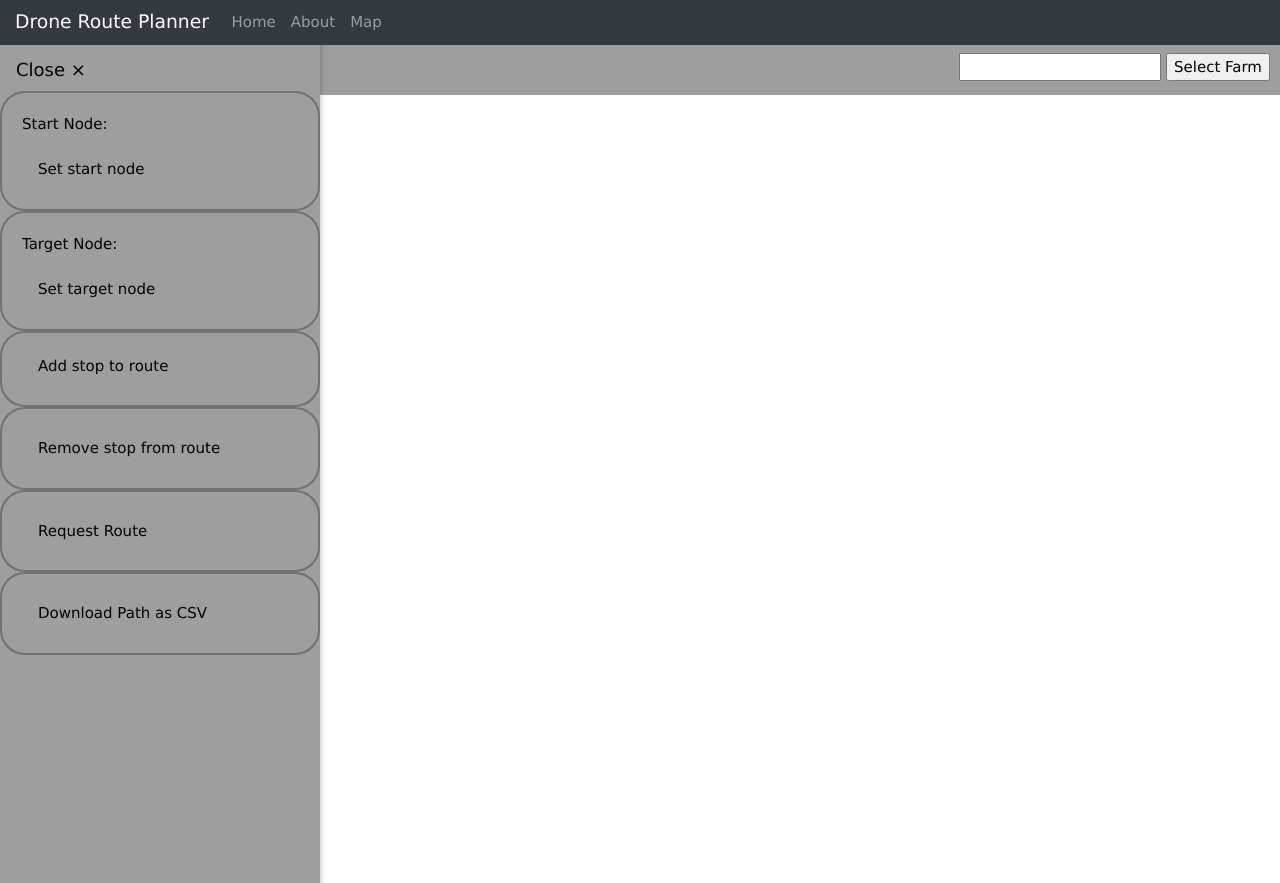
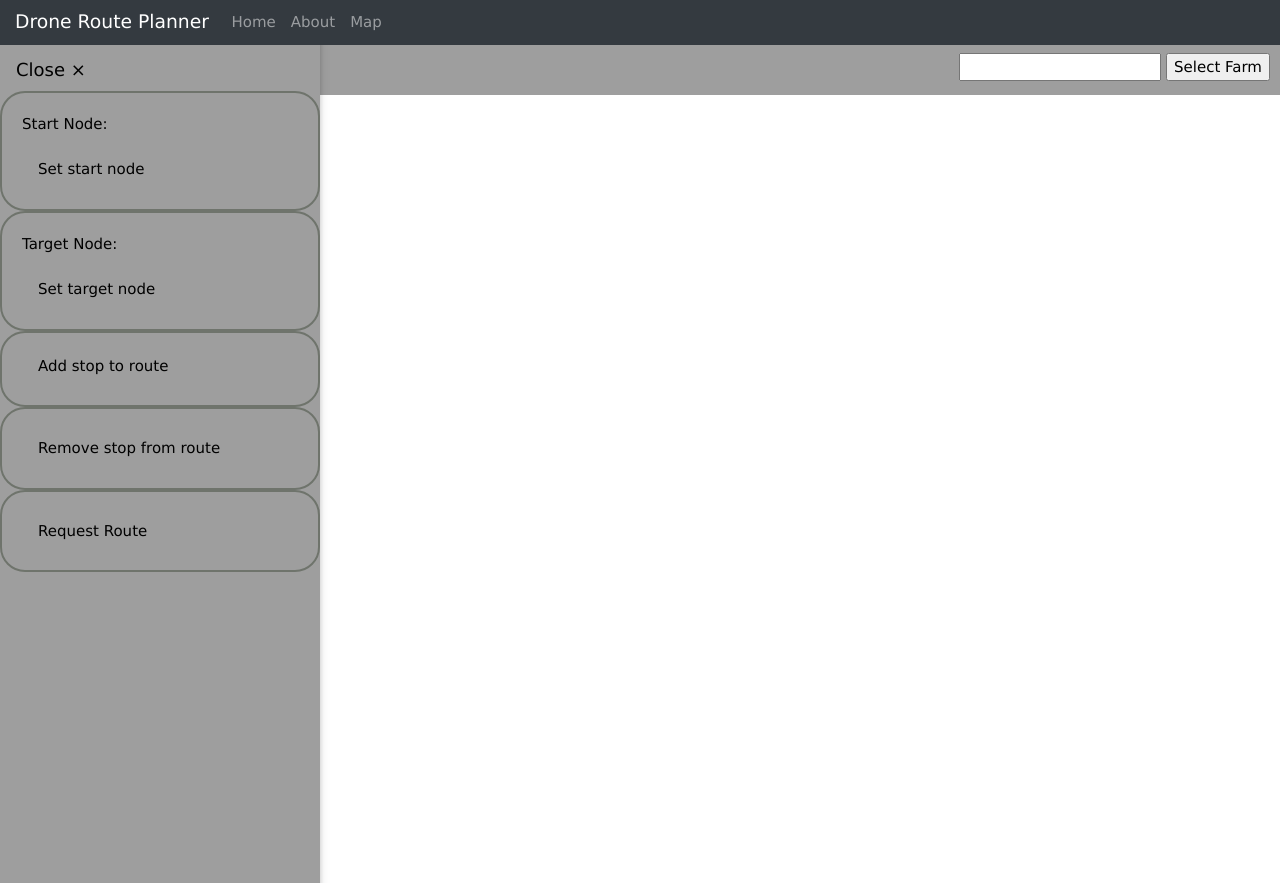
Before and after one commit to CallumBlair/droneRoutePlanner, a Flask app: template templates/map.html in a window 1280 px wide. Run offline with Flask 2, Linux system fonts and the light colour scheme; the template is opened without the code that fills it, so the values that code supplies are empty; some libraries are stand-ins or nearby versions.

Commit message:
Minor bug fix

```diff
--- a/templates/map.html
+++ b/templates/map.html
@@ -62,7 +62,7 @@
             <button href="#" class="w3-bar-item w3-button" style="width:100%;" onclick="removeLine()" id="removeLine">Remove currently displayed line</button>
           </div>
 
-          <div id="requestDownloadDiv" style="display:hidden;">
+          <div id="requestDownloadDiv" style="display:none;">
             <form action="/getRoute">
                 <input type="submit" value="Download Path as CSV" class="w3-bar-item w3-button" id="requestDownload"/>
             </form>
```
